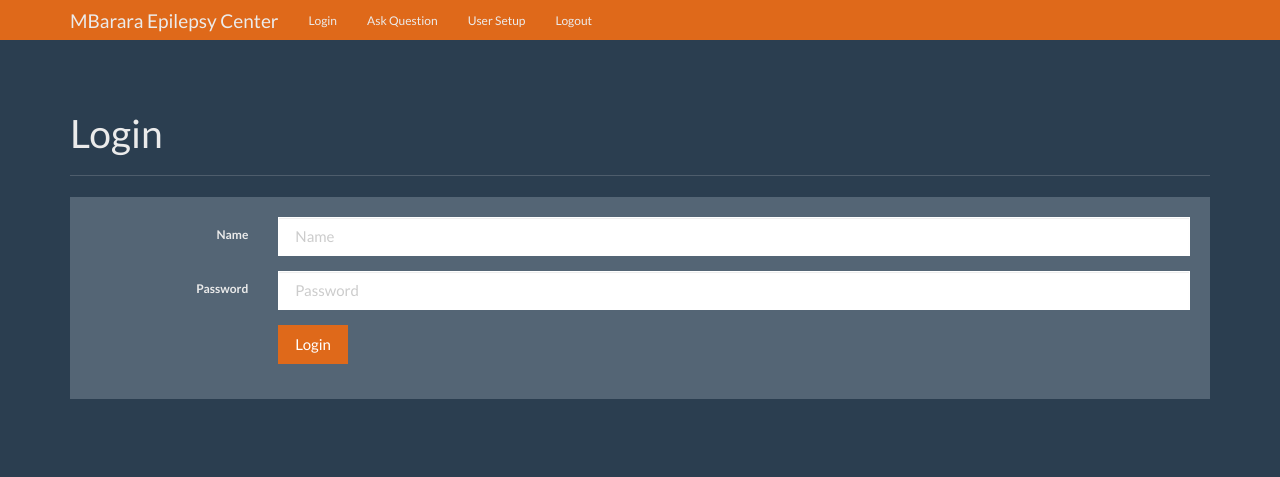
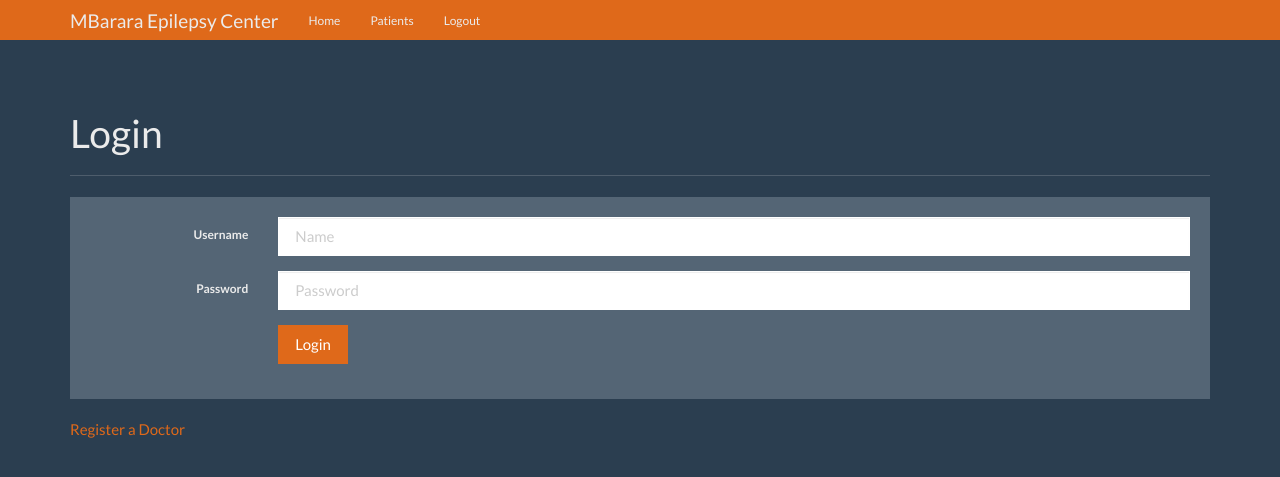
Before and after one commit to oratliff/316epilepsy, a Flask app: page / in a window 1280 px wide. Shown: the top 477 px of the page. Run offline with Flask 2, Linux system fonts and the light colour scheme; the visitor is signed in with stand-in values (Sample User, id 1); data comes from the database, SQL or seed files in the repository; both versions use the stored data as it was after the commit; some libraries are stand-ins or nearby versions.

Commit message:
revised templates for epilepsy center

```diff
--- a/flask_qa/routes/main.py
+++ b/flask_qa/routes/main.py
@@ -1,5 +1,6 @@
 from flask import Blueprint, render_template, request, redirect, url_for
-from flask_login import current_user, login_required
+from flask_login import current_user, login_required, login_user, logout_user
+from werkzeug.security import check_password_hash
 
 from flask_qa.extensions import db
 from flask_qa.models import Question, User
@@ -21,7 +22,7 @@ def login():
 
         if not error_message:
             login_user(user)
-            return redirect(url_for('main.login'))
+            return redirect(url_for('main.home'))
 
     return render_template('login.html')
 
@@ -45,107 +46,53 @@ def register():
 
     return render_template('register.html')
 
+@main.route('/home', methods=['GET', 'POST'])
+@login_required
+def home():
+    # if request.method == 'POST':
+    #     question = request.form['question']
+    #     expert = request.form['expert']
+
+    #     question = Question(
+    #         question=question,
+    #         expert_id=expert,
+    #         asked_by_id=current_user.id
+    #     )
+
+    #     db.session.add(question)
+    #     db.session.commit()
+
+    #     return redirect(url_for('main.login'))
+
+    # experts = User.query.filter_by(expert=True).all()
+
+    # context = {
+    #     'experts' : experts
+    # }
+
+    return render_template('home.html')
+
+@main.route('/patients', methods=['GET', 'POST'])
+@login_required
+def patients():
+    # if not current_user.expert:
+    #     return redirect(url_for('main.login'))
+
+    # question = Question.query.get_or_404(question_id)
+
+    # if request.method == 'POST':
+    #     question.answer = request.form['answer']
+    #     db.session.commit()
+
+    #     return redirect(url_for('main.unanswered'))
+
+    # context = {
+    #     'question' : question
+    # }
+
+    return render_template('patients.html')
+
 @main.route('/logout')
 def logout():
     logout_user()
     return redirect(url_for('main.login'))
-
-# @main.route('/ask', methods=['GET', 'POST'])
-# @login_required
-# def ask():
-#     if request.method == 'POST':
-#         question = request.form['question']
-#         expert = request.form['expert']
-
-#         question = Question(
-#             question=question,
-#             expert_id=expert,
-#             asked_by_id=current_user.id
-#         )
-
-#         db.session.add(question)
-#         db.session.commit()
-
-#         return redirect(url_for('main.login'))
-
-#     experts = User.query.filter_by(expert=True).all()
-
-#     context = {
-#         'experts' : experts
-#     }
-
-#     return render_template('ask.html', **context)
-
-# @main.route('/answer/<int:question_id>', methods=['GET', 'POST'])
-# @login_required
-# def answer(question_id):
-#     if not current_user.expert:
-#         return redirect(url_for('main.login'))
-
-#     question = Question.query.get_or_404(question_id)
-
-#     if request.method == 'POST':
-#         question.answer = request.form['answer']
-#         db.session.commit()
-
-#         return redirect(url_for('main.unanswered'))
-
-#     context = {
-#         'question' : question
-#     }
-
-#     return render_template('answer.html', **context)
-
-# @main.route('/question/<int:question_id>')
-# def question(question_id):
-#     question = Question.query.get_or_404(question_id)
-
-#     context = {
-#         'question' : question
-#     }
-
-#     return render_template('question.html', **context)
-
-# @main.route('/unanswered')
-# @login_required
-# def unanswered():
-#     if not current_user.expert:
-#         return redirect(url_for('main.login'))
-
-#     unanswered_questions = Question.query\
-#         .filter_by(expert_id=current_user.id)\
-#         .filter(Question.answer == None)\
-#         .all()
-
-#     context = {
-#         'unanswered_questions' : unanswered_questions
-#     }
-
-#     return render_template('unanswered.html', **context)
-
-# @main.route('/users')
-# @login_required
-# def users():
-#     if not current_user.admin:
-#         return redirect(url_for('main.login'))
-
-#     users = User.query.filter_by(admin=False).all()
-
-#     context = {
-#         'users' : users
-#     }
-
-#     return render_template('users.html', **context)
-
-# @main.route('/promote/<int:user_id>')
-# @login_required
-# def promote(user_id):
-#     if not current_user.admin:
-#         return redirect(url_for('main.login'))
-
-#     user = User.query.get_or_404(user_id)
-
-#     user.expert = True
-#     db.session.commit()
-
-#     return redirect(url_for('main.users'))
--- a/flask_qa/templates/base.html
+++ b/flask_qa/templates/base.html
@@ -24,20 +24,13 @@
         </div>
         <div id="navbar" class="navbar-collapse collapse">
           <ul class="nav navbar-nav">
+            {% if not current_user.is_authenticated %}
             <li><a href="{{ url_for('main.login') }}">Login</a></li>
-            {% if not current_user.is_authenticated %}
-            <li><a href="{{ url_for('main.register') }}">Patient Registration</a></li>
+<!--             <li><a href="{{ url_for('main.register') }}">Patient Registration</a></li> TODO: replace with  patient registration-->
             {% endif %}
             {% if current_user.is_authenticated %}
-            <li><a href="{{ url_for('main.ask') }}">Ask Question</a></li>
-            {% endif %}
-            {% if current_user.is_authenticated and current_user.expert %}
-            <li><a href="{{ url_for('main.unanswered') }}">Unanswered Questions</a></li>
-            {% endif %}
-            {% if current_user.is_authenticated and current_user.admin %}
-            <li><a href="{{ url_for('main.users') }}">User Setup</a></li>
-            {% endif %}
-            {% if current_user.is_authenticated %}
+            <li><a href="{{ url_for('main.home') }}">Home</a></li>
+            <li><a href="{{ url_for('main.patients') }}">Patients</a></li>
             <li><a href="{{ url_for('main.logout') }}">Logout</a></li>
             {% endif %}
           </ul>
--- a/flask_qa/templates/login.html
+++ b/flask_qa/templates/login.html
@@ -11,7 +11,7 @@
               <form class="form-horizontal" method="POST" action="{{ url_for('main.login') }}">
                 <fieldset>
                   <div class="form-group">
-                    <label for="inputName" class="col-lg-2 control-label">Name</label>
+                    <label for="inputName" class="col-lg-2 control-label">Username</label>
                     <div class="col-lg-10">
                       <input type="text" class="form-control" name="name" id="inputName" placeholder="Name">
                     </div>
@@ -30,6 +30,7 @@
                 </fieldset>
               </form>
             </div>
+            <div><a href="{{url_for('main.register')}}">Register a Doctor</a></div>
           </div>
         </div>
       </div>
--- a/flask_qa/templates/register.html
+++ b/flask_qa/templates/register.html
@@ -1,9 +1,9 @@
 {% extends 'base.html' %}
-{% block title %}Patient Registration{% endblock %}
+{% block title %}Doctor Registration{% endblock %}
 
 {% block content %}
 <div class="page-header">
-        <h1>Patient Registration</h1>
+        <h1>Doctor Registration</h1>
       </div>
         <div class="row">
           <div class="col-lg-12">
@@ -11,7 +11,7 @@
               <form class="form-horizontal" method="POST" action="{{ url_for('main.register') }}">
                 <fieldset>
                   <div class="form-group">
-                    <label for="inputName" class="col-lg-2 control-label">Name</label>
+                    <label for="inputName" class="col-lg-2 control-label">Username</label>
                     <div class="col-lg-10">
                       <input type="text" class="form-control" name="name" id="inputName" placeholder="Name">
                     </div>
```
Also changed, not shown: flask_qa/templates/home.html (+4 -4 lines), flask_qa/templates/patients.html (renamed from flask_qa/templates/users.html, +4 -5 lines), flask_qa/db.sqlite3, 1 other file.
